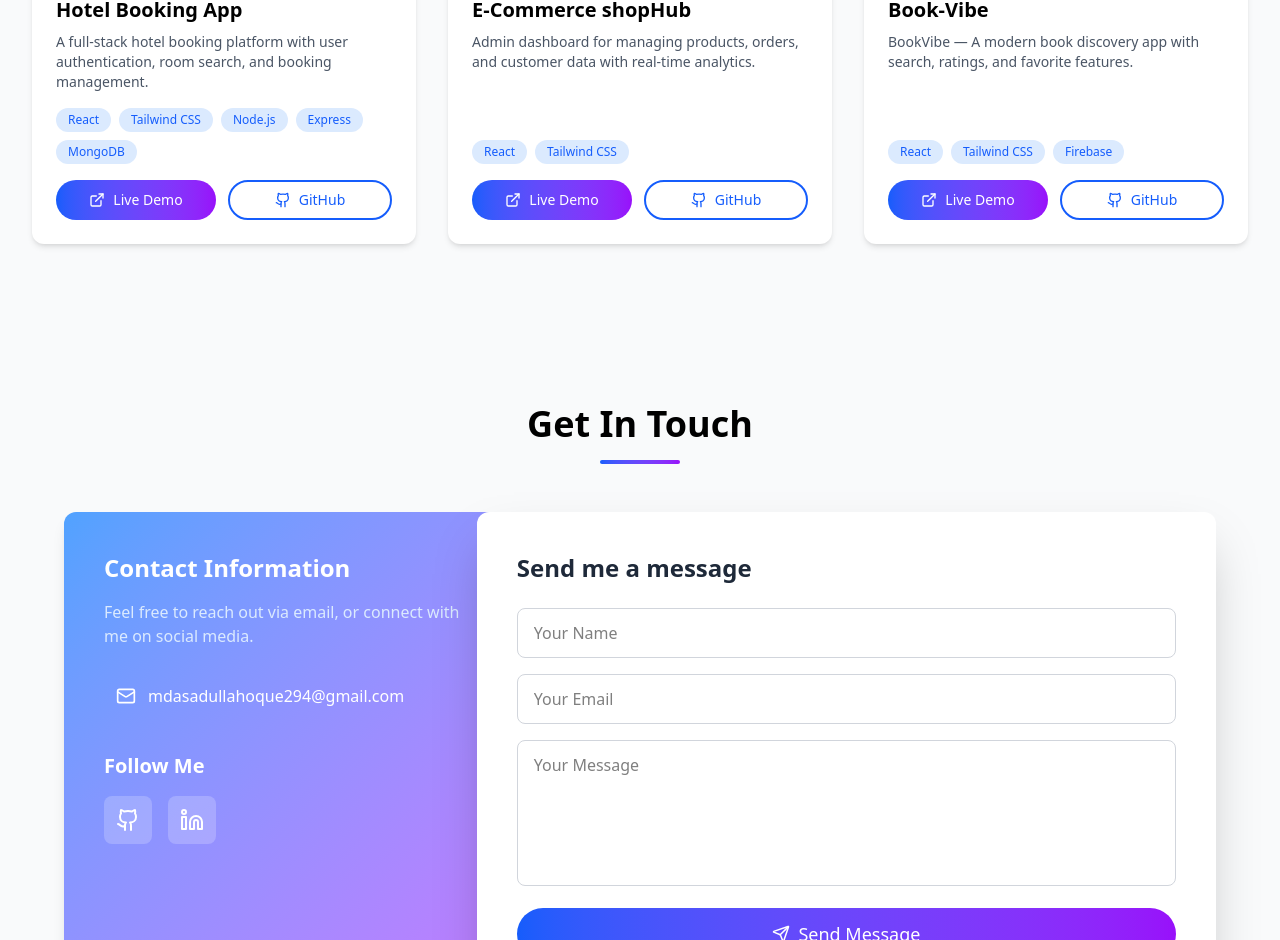
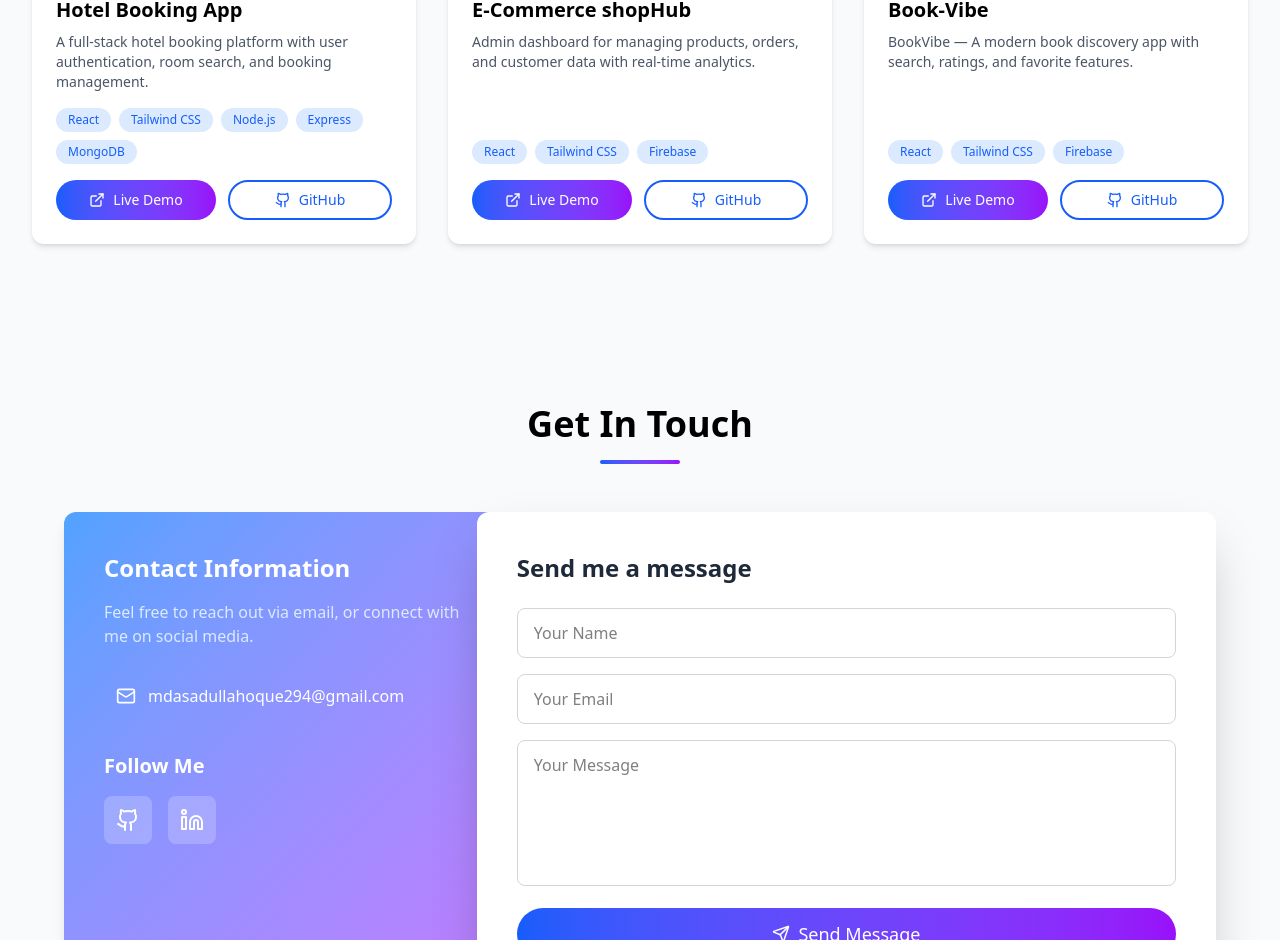
Before and after one commit to Asadulla56/portfolio, a React (Vite) app: page / in a window 1280 px wide. Shown: the part 3511-4451 px from the top of the page. Built offline with nearby package versions, Linux system fonts and the light colour scheme.

Commit message:
update project repo

```diff
--- a/src/components/Projects.jsx
+++ b/src/components/Projects.jsx
@@ -19,9 +19,9 @@ const Projects = () => {
         "Admin dashboard for managing products, orders, and customer data with real-time analytics.",
       image:
         "https://images.unsplash.com/photo-1460925895917-afdab827c52f?w=800&h=500&fit=crop",
-      tech: ["React", "Tailwind CSS"],
-      liveUrl: "https://shophub-liard.vercel.app",
-      githubUrl: "https://github.com/Asadulla56/shophub",
+      tech: ["React", "Tailwind CSS"," Firebase"],
+      liveUrl: "https://startling-smakager-6ca26a.netlify.app/",
+      githubUrl: "https://github.com/Asadulla56/bistroBoss",
     },
     {
       title: "Book-Vibe",
```
